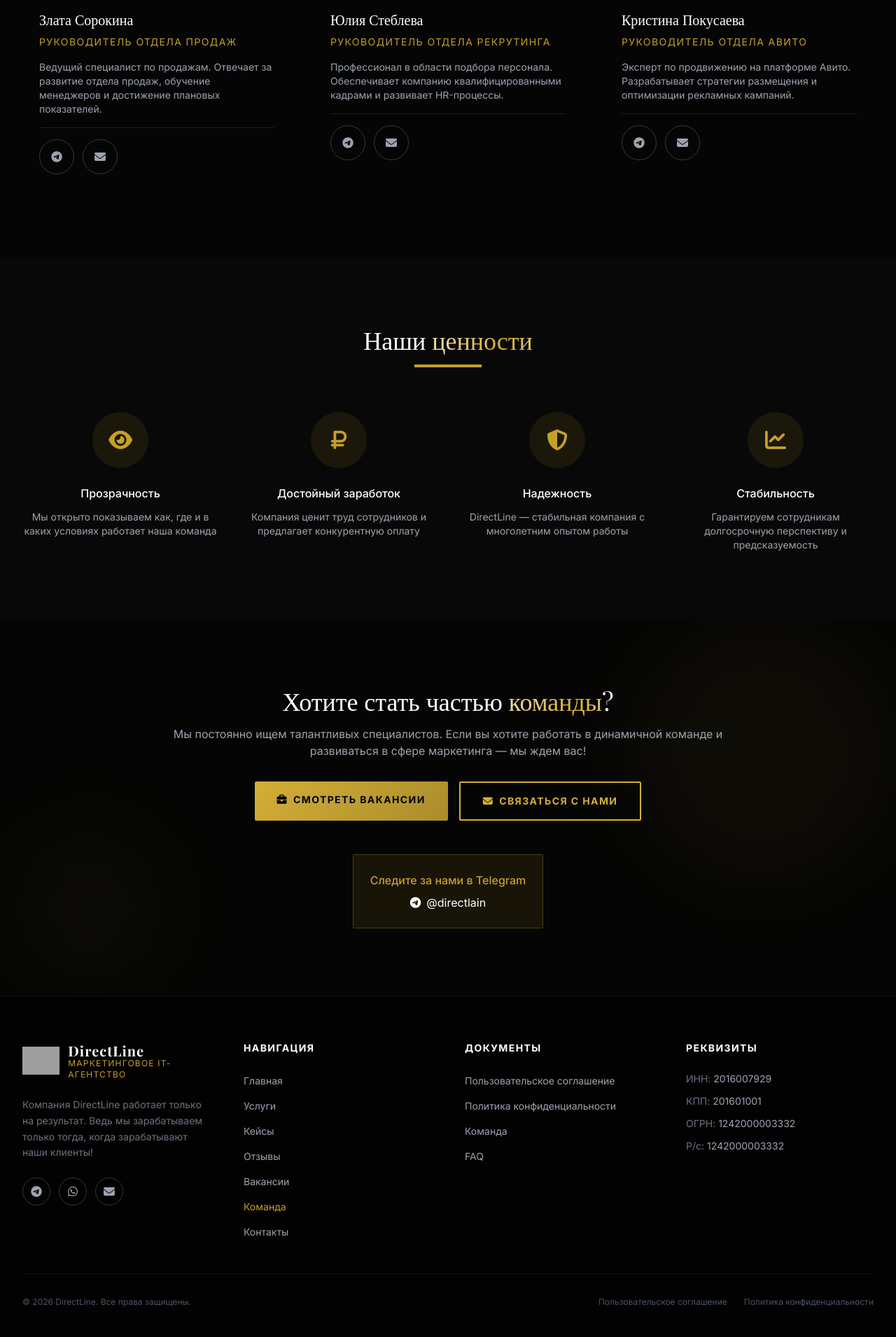
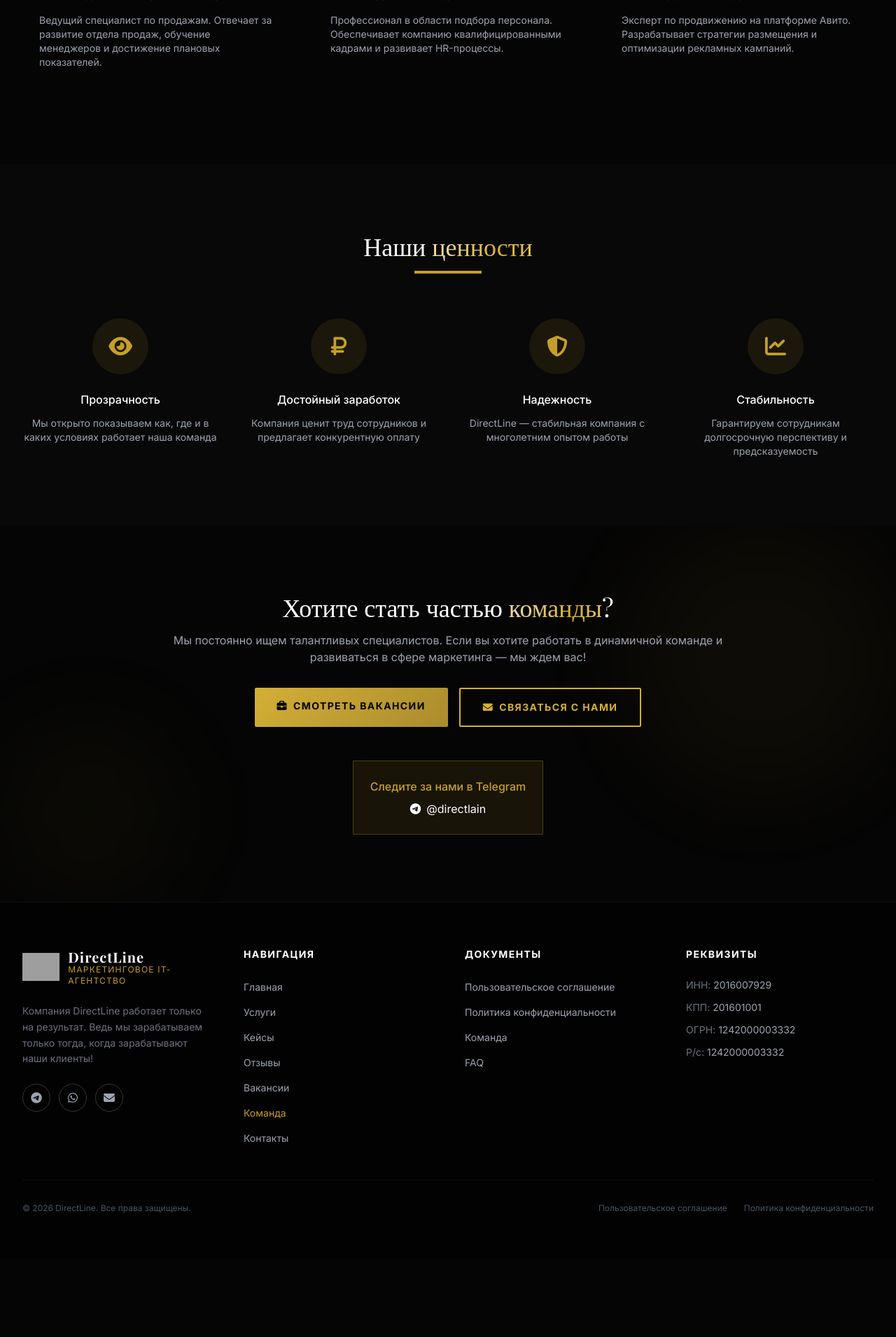
Before and after one commit to itrickon/DirectSite, a Django app: page /team/ in a window 1280 px wide. Shown: the part 1938-3849 px from the top of the page at 70% size. After the commit the page ends 3672 px from the top, so only its background shows below. Run offline with Django 5.2, Linux system fonts and the light colour scheme; some libraries are stand-ins or nearby versions; some web fonts are replaced; grey boxes are pictures that could not be loaded.

Commit message:
Added team_image and customers_reviews;

```diff
--- a/directsite/static/js/main.js
+++ b/directsite/static/js/main.js
@@ -72,6 +72,33 @@ function initScrollAnimations() {
 
 // КНОПКА НАВЕРХ
 
+// Глобальная функция для scrollToTop с ручной анимацией
+window.scrollToTop = function() {
+    console.log('scrollToTop вызвана');
+    const start = window.pageYOffset || document.documentElement.scrollTop;
+    const duration = 800; // 800ms
+    const startTime = performance.now();
+
+    function animate(currentTime) {
+        const elapsed = currentTime - startTime;
+        const progress = Math.min(elapsed / duration, 1);
+
+        // Easing function (easeInOutQuad)
+        const ease = progress < 0.5
+            ? 2 * progress * progress
+            : 1 - Math.pow(-2 * progress + 2, 2) / 2;
+
+        const current = start * (1 - ease);
+        window.scrollTo(0, current);
+
+        if (progress < 1) {
+            requestAnimationFrame(animate);
+        }
+    }
+
+    requestAnimationFrame(animate);
+};
+
 function initBackToTop() {
     const backToTop = document.querySelector('.back-to-top');
     if (!backToTop) return;
@@ -82,14 +109,6 @@ function initBackToTop() {
         } else {
             backToTop.classList.remove('visible');
         }
-    });
-
-    backToTop.addEventListener('click', (e) => {
-        e.preventDefault();
-        window.scrollTo({
-            top: 0,
-            behavior: 'smooth'
-        });
     });
 }
 
--- a/directsite/templates/team.html
+++ b/directsite/templates/team.html
@@ -33,7 +33,7 @@
         <div class="max-w-7xl mx-auto px-4 sm:px-6 lg:px-8">
             <div class="flex items-center justify-between h-20">
                 <div class="flex-shrink-0">
-                    <a href="index.html" class="flex items-center gap-3">
+                    <a href="{% url 'index' %}" class="flex items-center gap-3">
                         <img src="https://thb.tildacdn.com/tild3334-3364-4232-b732-323962346465/-/resize/40x/DirectLine_6.png" alt="DirectLine Logo" class="h-10">
                         <div>
                             <span class="font-serif text-xl font-bold text-white tracking-wider">DirectLine</span>
@@ -133,24 +133,13 @@
                         <p class="text-gray-400 text-sm mb-4">
                             Опытный руководитель с многолетним стажем в маркетинге и продажах. Отвечает за стратегическое развитие компании и ключевые партнерства.
                         </p>
-                        <div class="social-links flex gap-3 pt-4 border-t border-white/10">
-                            <a href="https://t.me/business_Direct_Line" target="_blank" class="social-link">
-                                <i class="fab fa-telegram-plane"></i>
-                            </a>
-                            <a href="mailto:sergejhummedov@gmail.com" class="social-link">
-                                <i class="fas fa-envelope"></i>
-                            </a>
-                            <a href="tel:+79603488411" class="social-link">
-                                <i class="fas fa-phone"></i>
-                            </a>
-                        </div>
                     </div>
                 </div>
 
                 <!-- Team Member 2: Надежда Чернецова -->
                 <div class="team-card rounded-sm fade-in" style="transition-delay: 100ms;">
                     <div class="image-wrapper aspect-[4/5]">
-                        <img src="https://image.qwenlm.ai/public_source/ca799342-2e26-4d7c-b965-2f47a7b1a7be/18eacf3ff-d03d-4c18-838a-12e294309580.png" alt="Надежда Чернецова" class="w-full h-full object-cover">
+                        <img src="{% static 'images/team_image/Nadezhda_Chernetsova.jpg' %}" alt="Надежда Чернецова" class="w-full h-full object-cover">
                     </div>
                     <div class="p-6">
                         <h3 class="font-serif text-xl text-white mb-2">Надежда Чернецова</h3>
@@ -172,21 +161,13 @@
                         <p class="text-gray-400 text-sm mb-4">
                             Эксперт в области телемаркетинга и обработки входящих звонков. Контролирует работу второй линии call-центра.
                         </p>
-                        <div class="social-links flex gap-3 pt-4 border-t border-white/10">
-                            <a href="https://t.me/business_Direct_Line" target="_blank" class="social-link">
-                                <i class="fab fa-telegram-plane"></i>
-                            </a>
-                            <a href="mailto:info@direct-line-sar.ru" class="social-link">
-                                <i class="fas fa-envelope"></i>
-                            </a>
-                        </div>
                     </div>
                 </div>
 
                 <!-- Team Member 4: Злата Сорокина -->
                 <div class="team-card rounded-sm fade-in" style="transition-delay: 300ms;">
                     <div class="image-wrapper aspect-[4/5]">
-                        <img src="https://static.tildacdn.com/tild3933-6366-4466-a239-373262323838/_.jpg" alt="Злата Сорокина" class="w-full h-full object-cover">
+                        <img src="{% static 'images/team_image/Zlata_Sorokina.jpg' %}" alt="Злата Сорокина" class="w-full h-full object-cover">
                     </div>
                     <div class="p-6">
                         <h3 class="font-serif text-xl text-white mb-2">Злата Сорокина</h3>
@@ -194,21 +175,13 @@
                         <p class="text-gray-400 text-sm mb-4">
                             Ведущий специалист по продажам. Отвечает за развитие отдела продаж, обучение менеджеров и достижение плановых показателей.
                         </p>
-                        <div class="social-links flex gap-3 pt-4 border-t border-white/10">
-                            <a href="https://t.me/business_Direct_Line" target="_blank" class="social-link">
-                                <i class="fab fa-telegram-plane"></i>
-                            </a>
-                            <a href="mailto:info@direct-line-sar.ru" class="social-link">
-                                <i class="fas fa-envelope"></i>
-                            </a>
-                        </div>
                     </div>
                 </div>
 
                 <!-- Team Member 5: Юлия Стеблева -->
                 <div class="team-card rounded-sm fade-in" style="transition-delay: 400ms;">
                     <div class="image-wrapper aspect-[4/5]">
-                        <img src="https://image.qwenlm.ai/public_source/ca799342-2e26-4d7c-b965-2f47a7b1a7be/127ea588f-bc9d-47e4-aaec-2e8d456fc393.png" alt="Юлия Стеблева" class="w-full h-full object-cover">
+                        <img src="{% static 'images/team_image/Julia_Stebleva.png' %}" alt="Юлия Стеблева" class="w-full h-full object-cover">
                     </div>
                     <div class="p-6">
                         <h3 class="font-serif text-xl text-white mb-2">Юлия Стеблева</h3>
@@ -216,21 +189,13 @@
                         <p class="text-gray-400 text-sm mb-4">
                             Профессионал в области подбора персонала. Обеспечивает компанию квалифицированными кадрами и развивает HR-процессы.
                         </p>
-                        <div class="social-links flex gap-3 pt-4 border-t border-white/10">
-                            <a href="https://t.me/business_Direct_Line" target="_blank" class="social-link">
-                                <i class="fab fa-telegram-plane"></i>
-                            </a>
-                            <a href="mailto:info@direct-line-sar.ru" class="social-link">
-                                <i class="fas fa-envelope"></i>
-                            </a>
-                        </div>
                     </div>
                 </div>
 
                 <!-- Team Member 6: Кристина Покусаева -->
                 <div class="team-card rounded-sm fade-in" style="transition-delay: 500ms;">
                     <div class="image-wrapper aspect-[4/5]">
-                        <img src="https://image.qwenlm.ai/public_source/ca799342-2e26-4d7c-b965-2f47a7b1a7be/1356830b0-cc01-4c20-9073-f6a4ae946c8e.png" alt="Кристина Покусаева" class="w-full h-full object-cover">
+                        <img src="{% static 'images/team_image/Kristina_Pokusaeva.png' %}" alt="Кристина Покусаева" class="w-full h-full object-cover">
                     </div>
                     <div class="p-6">
                         <h3 class="font-serif text-xl text-white mb-2">Кристина Покусаева</h3>
@@ -238,14 +203,6 @@
                         <p class="text-gray-400 text-sm mb-4">
                             Эксперт по продвижению на платформе Авито. Разрабатывает стратегии размещения и оптимизации рекламных кампаний.
                         </p>
-                        <div class="social-links flex gap-3 pt-4 border-t border-white/10">
-                            <a href="https://t.me/business_Direct_Line" target="_blank" class="social-link">
-                                <i class="fab fa-telegram-plane"></i>
-                            </a>
-                            <a href="mailto:info@direct-line-sar.ru" class="social-link">
-                                <i class="fas fa-envelope"></i>
-                            </a>
-                        </div>
                     </div>
                 </div>
             </div>
@@ -435,11 +392,6 @@
         function toggleMobileMenu() {
             const menu = document.getElementById('mobileMenu');
             menu.classList.toggle('active');
-        }
-
-        // Scroll to Top
-        function scrollToTop() {
-            window.scrollTo({ top: 0, behavior: 'smooth' });
         }
 
         // Scroll Animation Observer
```
Also changed, not shown: other parts of directsite/templates/team.html (+30 -30 lines), directsite/templates/index.html (+6 -18 lines), directsite/static/images/customers_reviews/Ilya Sdobnov.jpg (added), directsite/static/images/customers_reviews/Ivan_Slavutsky.jpg (added), directsite/static/images/customers_reviews/Oksana.jpg (added), directsite/static/images/customers_reviews/Oleg_Bardak.jpg (added), directsite/static/images/customers_reviews/Pavel.png (added), directsite/static/images/customers_reviews/septik-termit-profi-konstantin.jpg (added), directsite/static/images/team_image/Evgeny_Pokusaev.jpg (added), directsite/static/images/team_image/Julia_Stebleva.png (added), directsite/static/images/team_image/Kristina_Pokusaeva.png (added), directsite/static/images/team_image/Nadezhda_Chernetsova.jpg (added), directsite/static/images/team_image/Sergey_Hummedov.png (added), directsite/static/images/team_image/Zlata_Sorokina.jpg (renamed from directsite/static/images/_.jpg).
